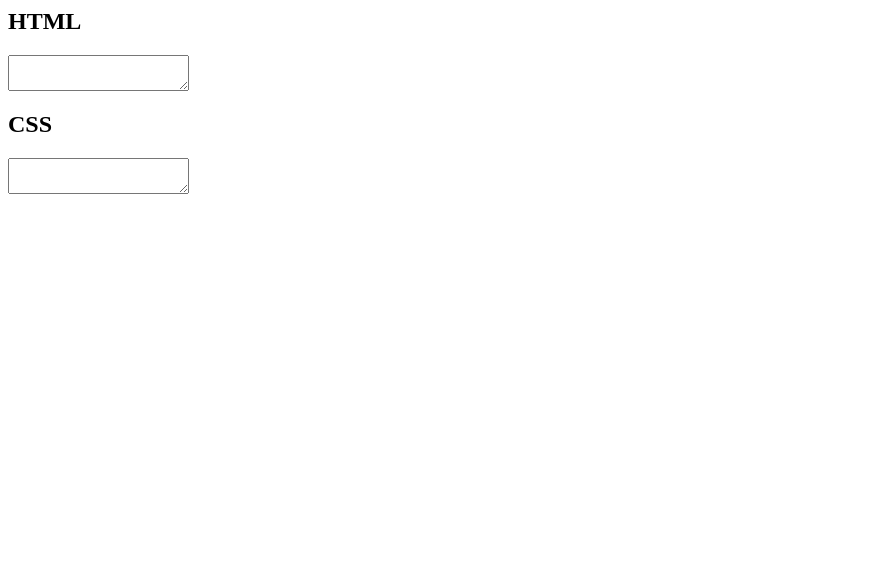
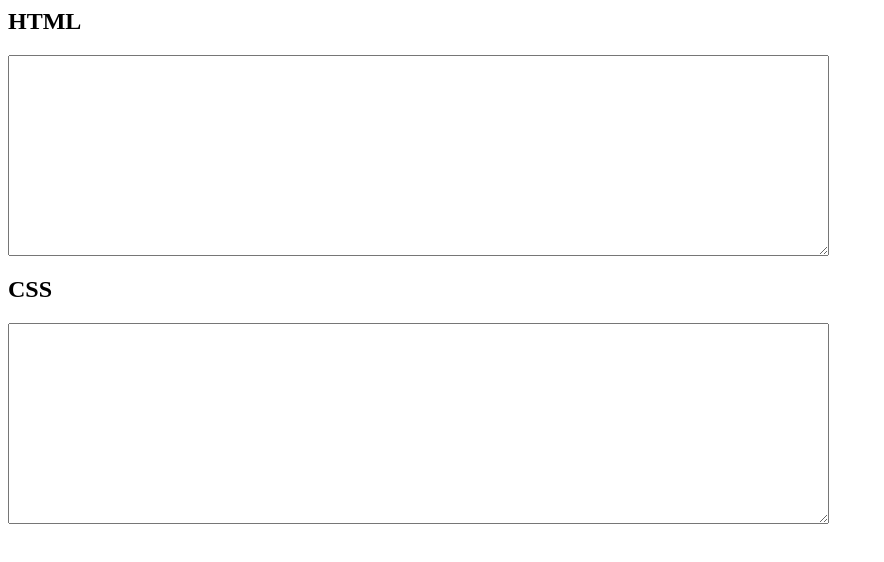
Before and after one commit to kacergork/CSS, a plain HTML site: page kz6.html in a window 1280 px wide. Shown: the whole page, without its empty margins (0-884 px from the left). Drawn offline with Linux system fonts and the light colour scheme.

Commit message:
Update kz6.html

```diff
--- a/kz6.html
+++ b/kz6.html
@@ -1,11 +1,11 @@
 <html>
   <body>
     <h2>HTML</h2>
-    <textarea>
+    <textarea rows="13" cols="100">
 
     </textarea>
     <h2>CSS</h2>
-    <textarea>
+    <textarea rows="13" cols="100">
 
     </textarea>
   </body>
```
